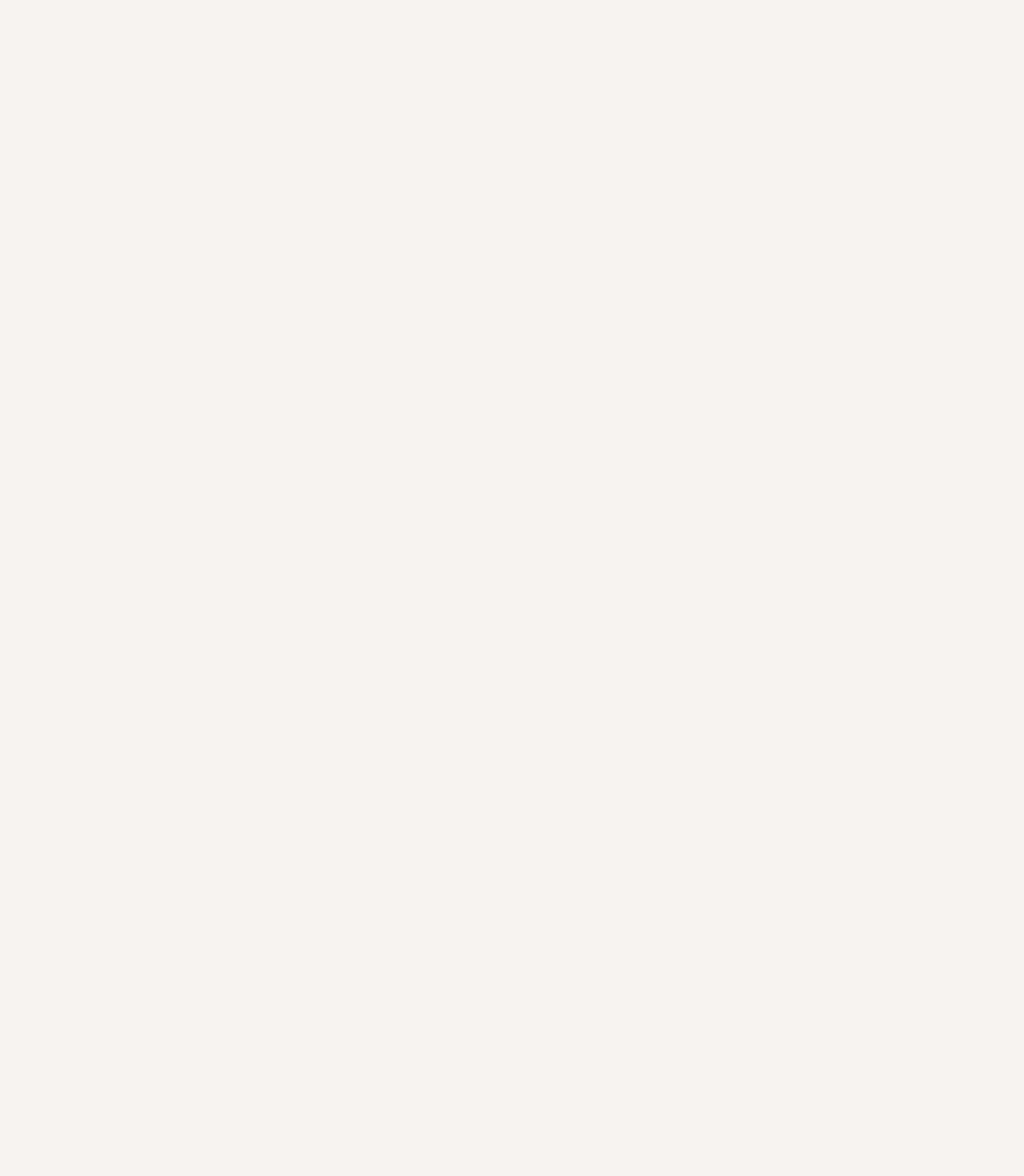
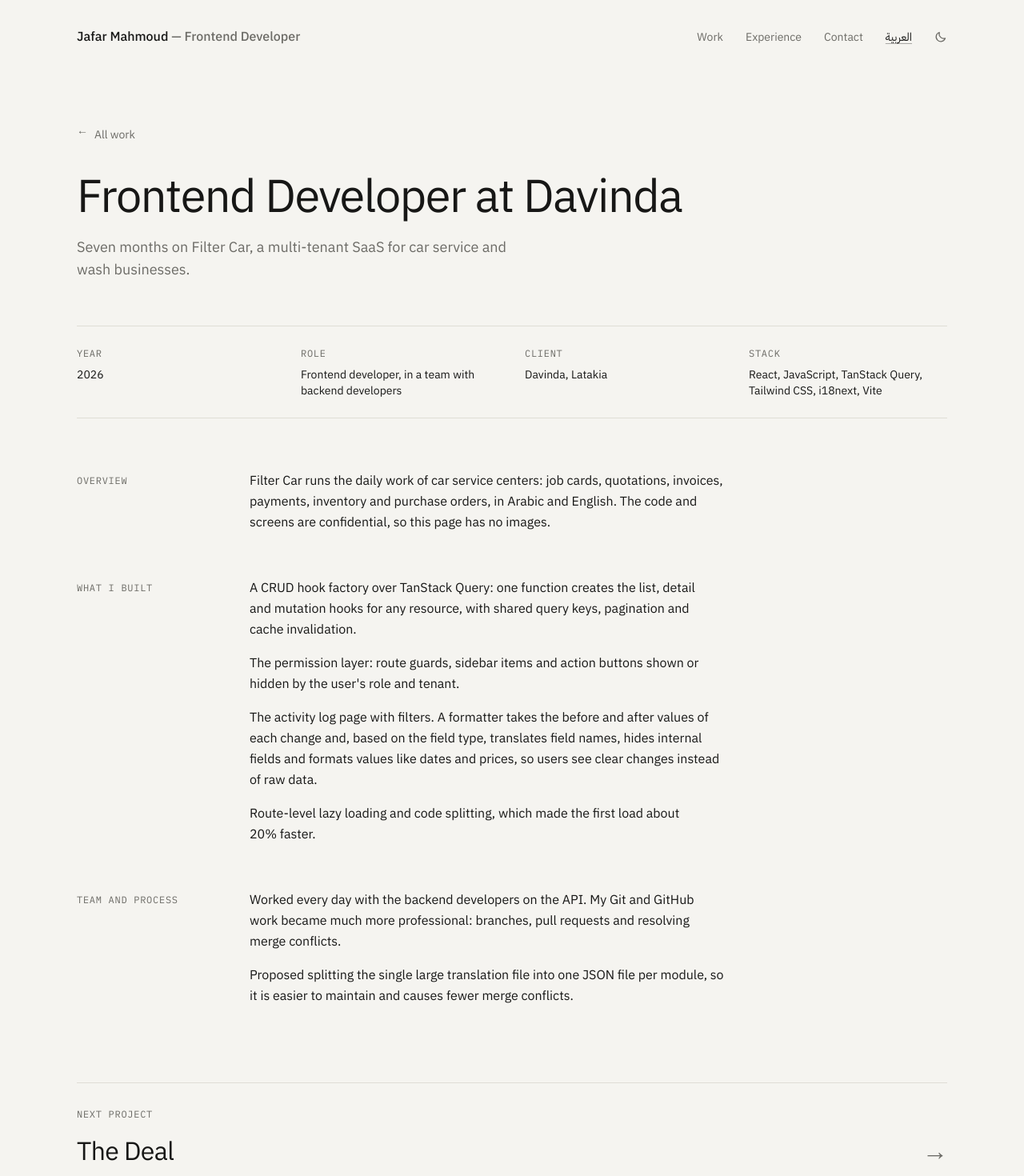
Before and after one commit to JafMah97/portfolio-v2, a Next.js app: page /en/work/davinda in a window 1280 px wide. Before the commit this address had no page. Shown: the top 1470 px of the page at 80% size. Before the commit the page ends 800 px from the top, so only its background shows below. Built offline with nearby package versions, Linux system fonts and the light colour scheme.

Commit message:
Add experience case study page, fix dates, update CV

```diff
--- a/app/[locale]/page.tsx
+++ b/app/[locale]/page.tsx
@@ -100,7 +100,11 @@
                   <h3 className="font-medium">
                     {t(job.role, locale)}
                     {locale === "ar" ? "، " : ", "}
-                    {job.url ? (
+                    {job.url?.startsWith("/") ? (
+                      <Link href={href(locale, job.url)} className="link">
+                        <bdi>{job.company}</bdi>
+                      </Link>
+                    ) : job.url ? (
                       <a href={job.url} className="link" rel="noopener" target="_blank">
                         <bdi>{job.company}</bdi>
                       </a>
--- a/content/experience.ts
+++ b/content/experience.ts
@@ -4,9 +4,10 @@
 export const experience: Job[] = [
   {
     company: "Davinda",
+    url: "/work/davinda",
     role: { en: "Frontend Developer", ar: "مطوّر واجهات أمامية" },
     start: "2026-02",
-    end: "2026-08",
+    end: "2026-09",
     location: { en: "Latakia", ar: "اللاذقية" },
     description: {
       en: "Frontend on Filter Car, a multi-tenant SaaS for car service and wash businesses: data-fetching hooks over TanStack Query, the permission layer, and Arabic/English localization. The code and screens are confidential, so they are not shown here.",
@@ -17,8 +18,8 @@
     company: "The Deal (freelance)",
     url: "https://thedeal.qa/en",
     role: { en: "Frontend Developer", ar: "مطوّر واجهات أمامية" },
-    start: "2025-10",
-    end: "2026-02",
+    start: "2025-09",
+    end: "2025-10",
     location: { en: "Remote", ar: "عن بُعد" },
     description: {
       en: "Built the landing page and project pages of a Qatari marketplace, in a two-person team with a senior developer.",
--- a/content/projects.ts
+++ b/content/projects.ts
@@ -80,6 +80,63 @@
     ],
   },
   {
+    slug: "davinda",
+    year: 2026,
+    title: { en: "Frontend Developer at Davinda", ar: "مطوّر واجهات أمامية في Davinda" },
+    summary: {
+      en: "Seven months on Filter Car, a multi-tenant SaaS for car service and wash businesses.",
+      ar: "سبعة أشهر على Filter Car، منصة SaaS من نوع multi-tenant لمراكز خدمة وغسيل السيارات.",
+    },
+    role: { en: "Frontend developer, in a team with backend developers", ar: "مطوّر واجهات، ضمن فريق مع مطوّري الباك إند" },
+    client: { en: "Davinda, Latakia", ar: "Davinda، اللاذقية" },
+    stack: ["React", "JavaScript", "TanStack Query", "Tailwind CSS", "i18next", "Vite"],
+    sections: [
+      {
+        heading: { en: "Overview", ar: "نظرة عامة" },
+        body: [
+          {
+            en: "Filter Car runs the daily work of car service centers: job cards, quotations, invoices, payments, inventory and purchase orders, in Arabic and English. The code and screens are confidential, so this page has no images.",
+            ar: "تدير Filter Car العمل اليومي لمراكز خدمة السيارات: بطاقات العمل، وعروض الأسعار، والفواتير، والمدفوعات، والمخزون، وأوامر الشراء، بالعربية والإنجليزية. الكود والواجهات سرّية، لذلك لا توجد صور في هذه الصفحة.",
+          },
+        ],
+      },
+      {
+        heading: { en: "What I built", ar: "ما بنيته" },
+        body: [
+          {
+            en: "A CRUD hook factory over TanStack Query: one function creates the list, detail and mutation hooks for any resource, with shared query keys, pagination and cache invalidation.",
+            ar: "مصنع hooks فوق TanStack Query: دالة واحدة تنشئ hooks القائمة والتفاصيل والتعديل لأي مورد، مع query keys موحّدة و pagination وتحديث الكاش.",
+          },
+          {
+            en: "The permission layer: route guards, sidebar items and action buttons shown or hidden by the user's role and tenant.",
+            ar: "طبقة الصلاحيات: حماية المسارات، وإظهار عناصر القائمة الجانبية وأزرار الإجراءات أو إخفاؤها حسب دور المستخدم والمستأجر.",
+          },
+          {
+            en: "The activity log page with filters. A formatter takes the before and after values of each change and, based on the field type, translates field names, hides internal fields and formats values like dates and prices, so users see clear changes instead of raw data.",
+            ar: "صفحة سجل العمليات مع الفلترة. دالة تأخذ القيم قبل التعديل وبعده، وحسب نوع كل حقل تترجم اسمه، أو تخفي الحقول الداخلية، أو تنسّق القيم مثل التواريخ والأسعار، فيرى المستخدم تغييرات واضحة بدل بيانات خام.",
+          },
+          {
+            en: "Route-level lazy loading and code splitting, which made the first load about 20% faster.",
+            ar: "تحميل الصفحات عند الحاجة (lazy loading) وتقسيم الكود، ما جعل التحميل الأول أسرع بحوالي 20%.",
+          },
+        ],
+      },
+      {
+        heading: { en: "Team and process", ar: "الفريق وطريقة العمل" },
+        body: [
+          {
+            en: "Worked every day with the backend developers on the API. My Git and GitHub work became much more professional: branches, pull requests and resolving merge conflicts.",
+            ar: "عملت يوميًا مع مطوّري الباك إند على الـ API. وأصبح عملي على Git و GitHub أكثر احترافية: الفروع، و pull requests، وحل تعارضات الدمج.",
+          },
+          {
+            en: "Proposed splitting the single large translation file into one JSON file per module, so it is easier to maintain and causes fewer merge conflicts.",
+            ar: "اقترحت تقسيم ملف الترجمة الكبير إلى ملف JSON لكل قسم، ليصبح أسهل في الصيانة وأقل تسببًا في تعارضات الدمج.",
+          },
+        ],
+      },
+    ],
+  },
+  {
     slug: "the-deal",
     year: 2025,
     featured: true,
--- a/content/site.ts
+++ b/content/site.ts
@@ -30,8 +30,8 @@
     ar: "أبني واجهات ويب بـ React و Next.js، بالعربية والإنجليزية.",
   } satisfies Text,
   bio: {
-    en: "Frontend developer working with React, TypeScript and Next.js. One year of production experience on a multi-tenant SaaS platform in Arabic and English, and a business marketplace website. I'm now growing into a full software engineer: I have backend experience with Node.js, and I'm learning C# and .NET.",
-    ar: "مطوّر واجهات أمامية أعمل بـ React و TypeScript و Next.js. خبرة سنة في مشاريع حقيقية: منصة SaaS من نوع multi-tenant بالعربية والإنجليزية، وموقع منصة أعمال. أعمل حاليًا لأصبح مهندس برمجيات شاملًا: لدي خبرة في الباك إند بـ Node.js، وأتعلم C# و .NET.",
+    en: "Frontend developer working with React, TypeScript and Next.js. Production experience on a multi-tenant SaaS platform in Arabic and English, and a business marketplace website. I'm now growing into a full software engineer: I have backend experience with Node.js, and I'm learning C# and .NET.",
+    ar: "مطوّر واجهات أمامية أعمل بـ React و TypeScript و Next.js. خبرة في مشاريع حقيقية: منصة SaaS من نوع multi-tenant بالعربية والإنجليزية، وموقع منصة أعمال. أعمل حاليًا لأصبح مهندس برمجيات شاملًا: لدي خبرة في الباك إند بـ Node.js، وأتعلم C# و .NET.",
   } satisfies Text,
   /** Set to null to hide the availability line. */
   availability: {
```
Also changed, not shown: 1 other file (tests, documents, lock files or other folders).
